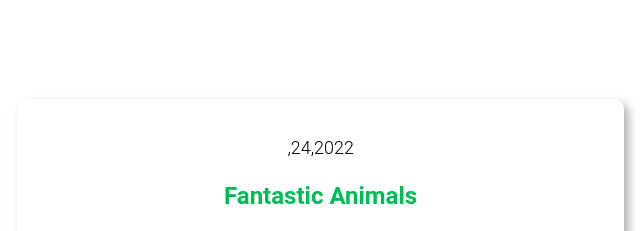
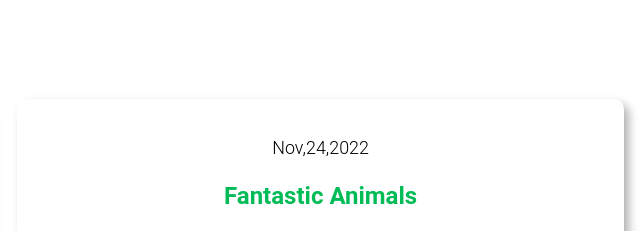
Before and after one commit to GustavoGuadagnin/GustavoGuadagnin.github.io, a plain HTML site: page index.html in a window 1280 px wide. Shown: the part 960-1191 px from the top of the page, 616-1256 px from the left. Drawn offline with Linux system fonts and the light colour scheme; files whose address does not match are found by name; a web font is replaced by a local one.

Commit message:
Update index.html

```diff
--- a/index.html
+++ b/index.html
@@ -63,7 +63,7 @@
                              <img class="preview inativo" src="" alt="">
                          </div>
                          <div class="card">
-                            <h1 class="date">,24,2022</h1>
+                            <h1 class="date">Nov,24,2022</h1>
                             <h1 class="sub_tittle">Fantastic Animals</h1>
                             <h1 class="desc">Animals website focused on JS</h1>
                             <a class="see inativo" href="/animais-fantasticos/index.html">Go to Project</a>
```
